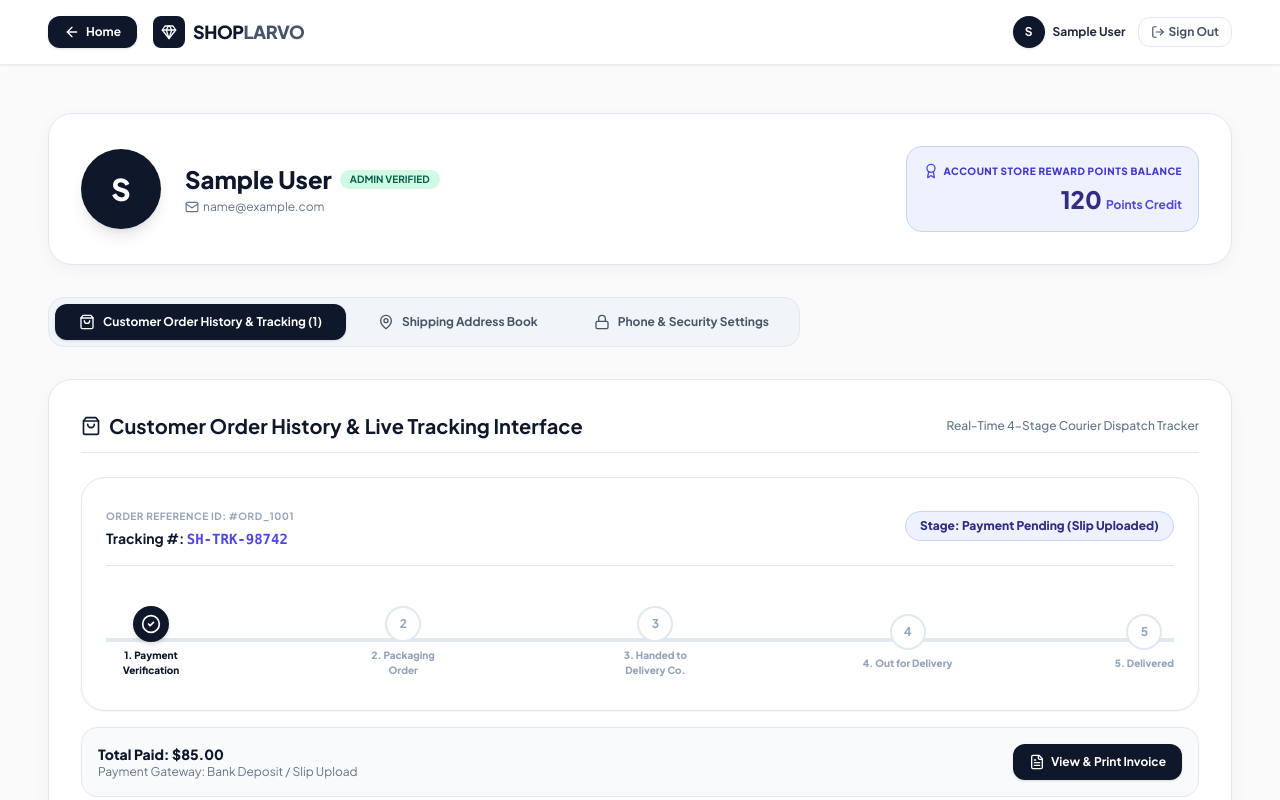
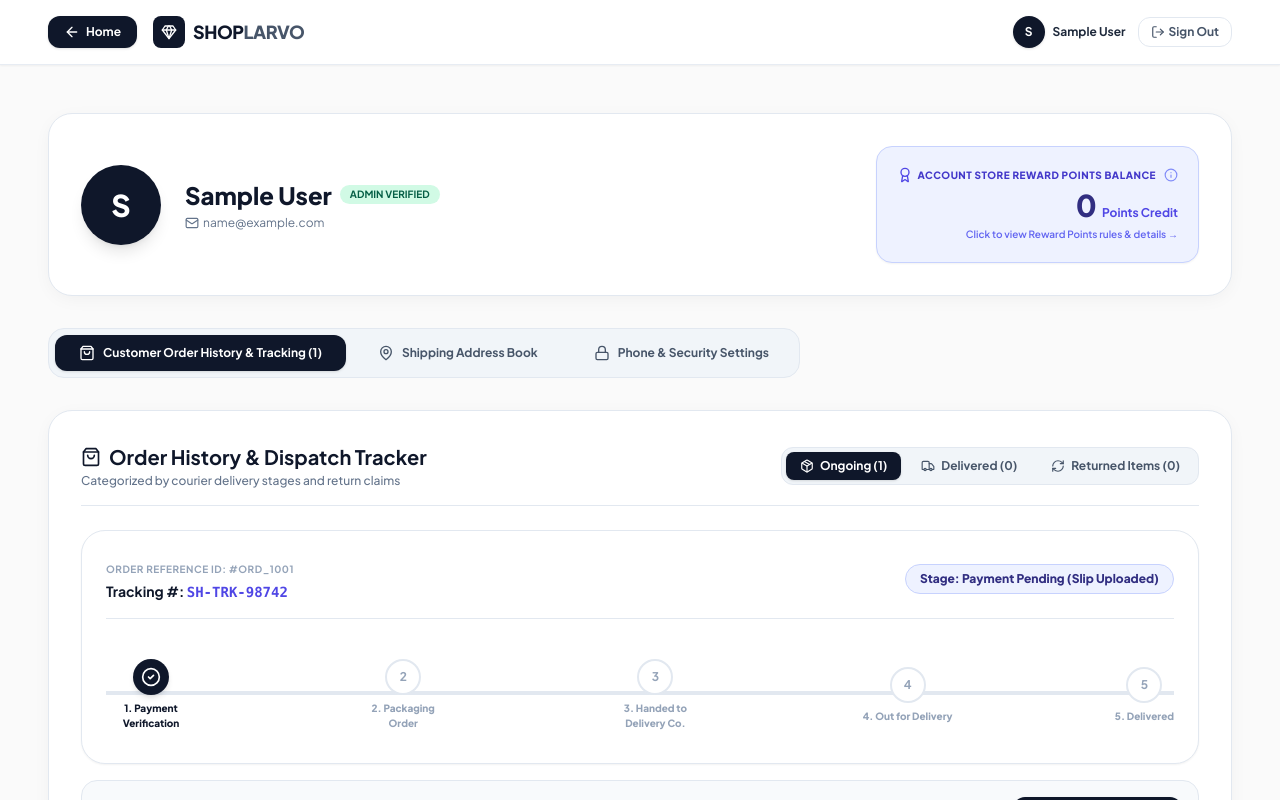
Before and after one commit to lakshan101/shoplarvo, a React (Vite) app in the folder client/: page /profile in a window 1280 px wide. Shown: the top 800 px of the page. Built offline with nearby package versions, Linux system fonts and the light colour scheme; no server answers; sample sign-in values are in the browser's storage; the HTML template or start-up script is replaced by a standard one.

Commit message:
Update store currency to LKR Rs., 1:1 reward points refund ratio, interactive reward points policy modal, and categorized package sub-tabs

```diff
--- a/client/src/components/common/ProductQuickViewModal.js
+++ b/client/src/components/common/ProductQuickViewModal.js
@@ -92,13 +92,13 @@ export default function ProductQuickViewModal({ product, onClose }) {
             <h2 className="text-2xl font-bold text-slate-900 tracking-tight">{product.title}</h2>
 
             <div className="flex items-baseline gap-3">
-              <span className="text-3xl font-extrabold text-slate-900">${product.price.toFixed(2)}</span>
+              <span className="text-3xl font-extrabold text-slate-900">Rs. {product.price.toFixed(2)}</span>
               {product.originalPrice && (
-                <span className="text-base text-slate-400 line-through">${product.originalPrice.toFixed(2)}</span>
+                <span className="text-base text-slate-400 line-through">Rs. {product.originalPrice.toFixed(2)}</span>
               )}
               {product.originalPrice && (
                 <span className="text-xs font-bold text-blue-700 px-2.5 py-0.5 rounded bg-blue-50 border border-blue-200">
-                  SAVE ${(product.originalPrice - product.price).toFixed(2)}
+                  SAVE Rs. {(product.originalPrice - product.price).toFixed(2)}
                 </span>
               )}
             </div>
--- a/client/src/epics/E3_ShoppingAndOrders/CheckoutStepper.js
+++ b/client/src/epics/E3_ShoppingAndOrders/CheckoutStepper.js
@@ -398,11 +398,11 @@ export default function CheckoutStepper() {
           <div className="p-4 rounded-2xl bg-slate-50 border border-slate-200 space-y-2 text-xs">
             <div className="flex justify-between text-slate-600">
               <span>Cart Subtotal</span>
-              <span>${cartTotal.toFixed(2)}</span>
+              <span>Rs. {cartTotal.toFixed(2)}</span>
             </div>
             <div className="flex justify-between text-blue-700 font-bold">
               <span>25% Promo Discount</span>
-              <span>-${discountAmount.toFixed(2)}</span>
+              <span>-Rs. {discountAmount.toFixed(2)}</span>
             </div>
             <div className="flex justify-between text-slate-600">
               <span>Shipping Fee</span>
@@ -410,7 +410,7 @@ export default function CheckoutStepper() {
             </div>
             <div className="flex justify-between text-base font-extrabold text-slate-900 pt-2 border-t border-slate-200">
               <span>Final Total</span>
-              <span>${finalTotal.toFixed(2)}</span>
+              <span>Rs. {finalTotal.toFixed(2)}</span>
             </div>
           </div>
 
--- a/client/src/epics/E3_ShoppingAndOrders/InvoiceView.js
+++ b/client/src/epics/E3_ShoppingAndOrders/InvoiceView.js
@@ -60,7 +60,7 @@ export default function InvoiceView({ order }) {
               <td className="py-3 px-4 font-bold text-slate-900">{item.title}</td>
               <td className="py-3 px-4 text-slate-500">{item.selectedSize} / {item.selectedColor}</td>
               <td className="py-3 px-4 font-bold text-slate-900">{item.quantity}</td>
-              <td className="py-3 px-4 text-right font-extrabold text-slate-900">${(item.price * item.quantity).toFixed(2)}</td>
+              <td className="py-3 px-4 text-right font-extrabold text-slate-900">Rs. {(item.price * item.quantity).toFixed(2)}</td>
             </tr>
           ))}
         </tbody>
@@ -73,7 +73,7 @@ export default function InvoiceView({ order }) {
         </button>
         <div className="text-right">
           <span className="text-xs text-slate-500 font-bold uppercase tracking-wider block">Grand Total</span>
-          <span className="text-2xl font-extrabold text-slate-900">${order.totalAmount?.toFixed(2)}</span>
+          <span className="text-2xl font-extrabold text-slate-900">Rs. {order.totalAmount?.toFixed(2)}</span>
         </div>
       </div>
 
--- a/client/src/epics/E3_ShoppingAndOrders/OrderTracking.js
+++ b/client/src/epics/E3_ShoppingAndOrders/OrderTracking.js
@@ -157,7 +157,7 @@ export default function OrderTracking({ order, onReturnSubmitted }) {
       {order.returnStatus === 'Approved & Points Credited' && (
         <div className="p-4 rounded-2xl bg-emerald-50 border border-emerald-200 text-emerald-900 text-xs font-bold flex items-center gap-2">
           <Award className="w-5 h-5 text-emerald-600 shrink-0" />
-          <span>🎉 Return Approved! Store Reward Points (+{Math.round((order.totalAmount || 0) * 10)} Pts) have been credited to your account for future purchases!</span>
+          <span>🎉 Return Approved! Store Reward Points (+{Math.round(order.totalAmount || 0)} Pts) have been credited to your account for future purchases!</span>
         </div>
       )}
 
--- a/client/src/pages/Shop.js
+++ b/client/src/pages/Shop.js
@@ -347,9 +347,9 @@ export default function Shop() {
                           {product.title}
                         </h3>
                         <div className="flex items-center gap-2 mt-1.5">
-                          <span className="text-lg font-extrabold text-slate-900">${product.price.toFixed(2)}</span>
+                          <span className="text-lg font-extrabold text-slate-900">Rs. {product.price.toFixed(2)}</span>
                           {product.originalPrice && (
-                            <span className="text-xs text-slate-400 line-through">${product.originalPrice.toFixed(2)}</span>
+                            <span className="text-xs text-slate-400 line-through">Rs. {product.originalPrice.toFixed(2)}</span>
                           )}
                         </div>
                       </div>
--- a/client/src/pages/UserProfile.js
+++ b/client/src/pages/UserProfile.js
@@ -1,19 +1,25 @@
 import React, { useState, useEffect, useContext } from 'react';
 import { AuthContext } from '../context/AuthContext';
 import { getMyOrdersApi } from '../api/orderApi';
+import { getProfileApi } from '../api/authApi';
 import AddressManager from '../epics/E1_CustomerManagement/AddressManager';
 import OrderTracking from '../epics/E3_ShoppingAndOrders/OrderTracking';
 import InvoiceView from '../epics/E3_ShoppingAndOrders/InvoiceView';
-import { User, MapPin, ShoppingBag, ShieldCheck, Mail, Phone, FileText, Lock, KeyRound, Check, AlertCircle, Edit3, Award, Clock } from 'lucide-react';
+import {
+  User, MapPin, ShoppingBag, ShieldCheck, Mail, Phone, FileText, Lock,
+  AlertCircle, Award, Clock, Package, Truck, RefreshCw, Info, X, CheckCircle2
+} from 'lucide-react';
 import { useLocation } from 'react-router-dom';
 
 export default function UserProfile() {
-  const { user, token } = useContext(AuthContext);
+  const { user, token, updateUserState } = useContext(AuthContext);
   const location = useLocation();
   const [activeTab, setActiveTab] = useState('orders'); // 'orders', 'address', 'security'
+  const [orderSubTab, setOrderSubTab] = useState('ongoing'); // 'ongoing', 'delivered', 'returns'
   const [orders, setOrders] = useState([]);
   const [loadingOrders, setLoadingOrders] = useState(true);
   const [selectedInvoiceOrder, setSelectedInvoiceOrder] = useState(null);
+  const [showRewardModal, setShowRewardModal] = useState(false);
 
   // Phone Edit Form State
   const [primaryPhone, setPrimaryPhone] = useState(user?.phone || '+94 70 555 1212');
@@ -39,6 +45,15 @@ export default function UserProfile() {
     const newOrderFromCheckout = location.state?.newOrder;
 
     if (token) {
+      // Refresh user profile to update Reward Points in real-time
+      getProfileApi(token)
+        .then(res => {
+          if (res.success && res.user) {
+            updateUserState(res.user);
+          }
+        })
+        .catch(() => {});
+
       getMyOrdersApi(token)
         .then(res => {
           let list = res.orders || [];
@@ -59,6 +74,7 @@ export default function UserProfile() {
                 paymentMethod: 'Bank Deposit / Slip Upload',
                 paymentSlipUrl: 'https://images.unsplash.com/photo-1554224155-8d04cb21cd6c?w=400',
                 status: 'Payment Pending (Slip Uploaded)',
+                returnStatus: 'None',
                 trackingNumber: 'SH-TRK-98742',
                 createdAt: new Date(),
                 orderItems: [{ title: 'Urban Cyberpunk Oversized Hoodie', quantity: 1, price: 85.00, selectedSize: 'L', selectedColor: 'Black', image: 'https://images.unsplash.com/photo-1556905055-8f358a7a47b2?w=600' }]
@@ -82,6 +98,7 @@ export default function UserProfile() {
                 paymentMethod: 'Bank Deposit / Slip Upload',
                 paymentSlipUrl: 'https://images.unsplash.com/photo-1554224155-8d04cb21cd6c?w=400',
                 status: 'Payment Pending (Slip Uploaded)',
+                returnStatus: 'None',
                 trackingNumber: 'SH-TRK-98742',
                 createdAt: new Date(),
                 orderItems: [{ title: 'Urban Cyberpunk Oversized Hoodie', quantity: 1, price: 85.00, selectedSize: 'L', selectedColor: 'Black', image: 'https://images.unsplash.com/photo-1556905055-8f358a7a47b2?w=600' }]
@@ -104,6 +121,7 @@ export default function UserProfile() {
             paymentMethod: 'Bank Deposit / Slip Upload',
             paymentSlipUrl: 'https://images.unsplash.com/photo-1554224155-8d04cb21cd6c?w=400',
             status: 'Payment Pending (Slip Uploaded)',
+            returnStatus: 'None',
             trackingNumber: 'SH-TRK-98742',
             createdAt: new Date(),
             orderItems: [{ title: 'Urban Cyberpunk Oversized Hoodie', quantity: 1, price: 85.00, selectedSize: 'L', selectedColor: 'Black', image: 'https://images.unsplash.com/photo-1556905055-8f358a7a47b2?w=600' }]
@@ -112,7 +130,7 @@ export default function UserProfile() {
       }
       setLoadingOrders(false);
     }
-  }, [token, location, user]);
+  }, [token, location]);
 
   const handleUpdatePhones = async (e) => {
     e.preventDefault();
@@ -181,6 +199,15 @@ export default function UserProfile() {
     );
   }
 
+  // Categorize orders into distinct package tabs
+  const ongoingOrders = orders.filter(o => o.status !== 'Successfully Delivered' && (!o.returnStatus || o.returnStatus === 'None'));
+  const deliveredOrders = orders.filter(o => o.status === 'Successfully Delivered' && (!o.returnStatus || o.returnStatus === 'None'));
+  const returnOrders = orders.filter(o => o.returnStatus && o.returnStatus !== 'None');
+
+  const currentDisplayedOrders =
+    orderSubTab === 'ongoing' ? ongoingOrders :
+    orderSubTab === 'delivered' ? deliveredOrders : returnOrders;
+
   return (
     <div className="space-y-8 animate-fade-in py-4 w-full text-slate-900">
 
@@ -203,13 +230,20 @@ export default function UserProfile() {
           </div>
         </div>
 
-        {/* Customer Reward Points Credit Balance Counter */}
-        <div className="p-4 rounded-2xl bg-indigo-50 border border-indigo-200 text-center md:text-right shrink-0">
+        {/* Customer Reward Points Credit Balance Counter (Interactive Modal Trigger) */}
+        <div
+          onClick={() => setShowRewardModal(true)}
+          className="p-5 rounded-2xl bg-indigo-50 hover:bg-indigo-100/80 border border-indigo-200 text-center md:text-right shrink-0 cursor-pointer transition-all shadow-sm group relative"
+        >
           <span className="text-[10px] font-extrabold uppercase tracking-wider text-indigo-700 block flex items-center justify-center md:justify-end gap-1">
-            <Award className="w-4 h-4 text-indigo-600" /> Account Store Reward Points Balance
+            <Award className="w-4 h-4 text-indigo-600 group-hover:scale-110 transition-transform" /> ACCOUNT STORE REWARD POINTS BALANCE
+            <Info className="w-3.5 h-3.5 text-indigo-400 ml-1" />
           </span>
-          <span className="text-2xl font-black text-indigo-900 mt-1 block">
-            {user.rewardPoints || 120} <span className="text-xs font-bold text-indigo-600">Points Credit</span>
+          <span className="text-3xl font-black text-indigo-900 mt-1 block">
+            {user.rewardPoints || 0} <span className="text-xs font-bold text-indigo-600">Points Credit</span>
+          </span>
+          <span className="text-[10px] text-indigo-500 font-semibold block mt-1 hover:underline">
+            Click to view Reward Points rules & details →
           </span>
         </div>
       </div>
@@ -245,22 +279,55 @@ export default function UserProfile() {
       {/* Interface Tab 1: Customer Order History & Tracking Interface */}
       {activeTab === 'orders' && (
         <div className="glass-card p-8 rounded-3xl border border-slate-200 bg-white space-y-6 shadow-sm">
-          <div className="flex justify-between items-center border-b border-slate-200 pb-3">
-            <h2 className="text-xl font-bold text-slate-900 flex items-center gap-2">
-              <ShoppingBag className="w-5 h-5 text-slate-900" /> Customer Order History & Live Tracking Interface
-            </h2>
-            <span className="text-xs text-slate-500 font-medium">Real-Time 4-Stage Courier Dispatch Tracker</span>
+
+          <div className="flex flex-col md:flex-row justify-between items-start md:items-center gap-4 border-b border-slate-200 pb-4">
+            <div>
+              <h2 className="text-xl font-bold text-slate-900 flex items-center gap-2">
+                <ShoppingBag className="w-5 h-5 text-slate-900" /> Order History & Dispatch Tracker
+              </h2>
+              <p className="text-xs text-slate-500 font-medium mt-0.5">Categorized by courier delivery stages and return claims</p>
+            </div>
+
+            {/* Categorized Package Sub-Tabs */}
+            <div className="flex items-center gap-1.5 bg-slate-100 p-1 rounded-xl border border-slate-200 text-xs font-bold">
+              <button
+                onClick={() => setOrderSubTab('ongoing')}
+                className={`px-3.5 py-1.5 rounded-lg flex items-center gap-1.5 transition-all ${
+                  orderSubTab === 'ongoing' ? 'bg-slate-900 text-white shadow' : 'text-slate-600 hover:text-slate-900'
+                }`}
+              >
+                <Package className="w-3.5 h-3.5" /> Ongoing ({ongoingOrders.length})
+              </button>
+              <button
+                onClick={() => setOrderSubTab('delivered')}
+                className={`px-3.5 py-1.5 rounded-lg flex items-center gap-1.5 transition-all ${
+                  orderSubTab === 'delivered' ? 'bg-emerald-700 text-white shadow' : 'text-slate-600 hover:text-slate-900'
+                }`}
+              >
+                <Truck className="w-3.5 h-3.5" /> Delivered ({deliveredOrders.length})
+              </button>
+              <button
+                onClick={() => setOrderSubTab('returns')}
+                className={`px-3.5 py-1.5 rounded-lg flex items-center gap-1.5 transition-all ${
+                  orderSubTab === 'returns' ? 'bg-purple-700 text-white shadow' : 'text-slate-600 hover:text-slate-900'
+                }`}
+              >
+                <RefreshCw className="w-3.5 h-3.5" /> Returned Items ({returnOrders.length})
+              </button>
+            </div>
           </div>
 
           {loadingOrders ? (
             <div className="text-center py-8 text-xs text-slate-400">Loading your order history...</div>
-          ) : orders.length === 0 ? (
+          ) : currentDisplayedOrders.length === 0 ? (
             <div className="text-center py-12 text-xs text-slate-500 bg-slate-50 rounded-2xl border border-slate-200">
-              You haven't placed any apparel orders yet.
+              {orderSubTab === 'ongoing' && "No ongoing packages currently in transit."}
+              {orderSubTab === 'delivered' && "No delivered packages found in your history."}
+              {orderSubTab === 'returns' && "No returned packages or active refund claims."}
             </div>
           ) : (
             <div className="space-y-6">
-              {orders.map((ord) => (
+              {currentDisplayedOrders.map((ord) => (
                 <div key={ord._id} className="space-y-4">
                   {/* Live Stepper Component */}
                   <OrderTracking order={ord} />
@@ -268,7 +335,7 @@ export default function UserProfile() {
                   {/* Itemized Order Details & Invoice Trigger */}
                   <div className="flex flex-col sm:flex-row justify-between items-start sm:items-center bg-slate-50 p-4 rounded-2xl border border-slate-200 text-xs gap-4">
                     <div>
-                      <p className="font-extrabold text-slate-900 text-sm">Total Paid: ${ord.totalAmount?.toFixed(2)}</p>
+                      <p className="font-extrabold text-slate-900 text-sm">Total Paid: Rs. {ord.totalAmount?.toFixed(2)}</p>
                       <p className="text-slate-500">Payment Gateway: {ord.paymentMethod || 'Bank Deposit / Slip Upload'}</p>
                     </div>
                     <button
@@ -379,6 +446,71 @@ export default function UserProfile() {
         </div>
       )}
 
+      {/* Reward Points Explanation Modal */}
+      {showRewardModal && (
+        <div className="fixed inset-0 z-50 flex items-center justify-center p-4 bg-slate-900/60 backdrop-blur-md animate-fade-in">
+          <div className="bg-white rounded-3xl border border-slate-200 p-6 sm:p-8 max-w-lg w-full shadow-2xl space-y-6 relative text-xs text-slate-800">
+            <button
+              onClick={() => setShowRewardModal(false)}
+              className="absolute top-6 right-6 p-2 text-slate-400 hover:text-slate-900 rounded-full hover:bg-slate-100 transition-colors"
+            >
+              <X className="w-5 h-5" />
+            </button>
+
+            <div className="space-y-2">
+              <div className="inline-flex items-center gap-2 px-3 py-1 rounded-full bg-indigo-100 text-indigo-800 text-[10px] font-extrabold uppercase tracking-wider">
+                <Award className="w-4 h-4 text-indigo-600" /> STORE REWARD POINTS POLICY
+              </div>
+              <h3 className="text-xl font-extrabold text-slate-900">How Reward Points & Refunds Work</h3>
+              <p className="text-slate-500 leading-relaxed">
+                ShopLarvo provides a seamless 1:1 Store Reward Point credit policy for returned fashion items.
+              </p>
+            </div>
+
+            <div className="space-y-3 pt-1">
+              <div className="p-3.5 rounded-2xl bg-indigo-50/70 border border-indigo-100 flex items-start gap-3">
+                <CheckCircle2 className="w-5 h-5 text-indigo-600 shrink-0 mt-0.5" />
+                <div>
+                  <h4 className="font-extrabold text-indigo-950 text-xs">1:1 Returned Item Credit (1 Rupee = 1 Point)</h4>
+                  <p className="text-indigo-800/80 text-[11px] mt-0.5 leading-normal">
+                    When an Admin approves your returned package refund, <strong>100% of the returned item value is credited to your Reward Points balance</strong>. For example, returning an item worth <strong>Rs. 85.00</strong> credits <strong>85 Points</strong> directly into your account!
+                  </p>
+                </div>
+              </div>
+
+              <div className="p-3.5 rounded-2xl bg-emerald-50/70 border border-emerald-100 flex items-start gap-3">
+                <CheckCircle2 className="w-5 h-5 text-emerald-600 shrink-0 mt-0.5" />
+                <div>
+                  <h4 className="font-extrabold text-emerald-950 text-xs">New Customer Accounts Start at 0 Points</h4>
+                  <p className="text-emerald-800/80 text-[11px] mt-0.5 leading-normal">
+                    All newly registered accounts start with <strong>0 Reward Points</strong>. Points accumulate automatically as your return item refunds are processed by management.
+                  </p>
+                </div>
+              </div>
+
+              <div className="p-3.5 rounded-2xl bg-slate-50 border border-slate-200 flex items-start gap-3">
+                <CheckCircle2 className="w-5 h-5 text-slate-700 shrink-0 mt-0.5" />
+                <div>
+                  <h4 className="font-extrabold text-slate-900 text-xs">Redeem Points for Future Clothing Orders</h4>
+                  <p className="text-slate-600 text-[11px] mt-0.5 leading-normal">
+                    Use your accumulated store reward points during checkout to get instant discounts on future apparel purchases.
+                  </p>
+                </div>
+              </div>
+            </div>
+
+            <div className="pt-2 flex justify-end">
+              <button
+                onClick={() => setShowRewardModal(false)}
+                className="w-full py-3 rounded-2xl bg-slate-900 text-white font-extrabold uppercase tracking-wider text-xs shadow-lg hover:bg-indigo-600 transition-colors"
+              >
+                GOT IT, CLOSE INFO
+              </button>
+            </div>
+          </div>
+        </div>
+      )}
+
       {/* Invoice Modal Preview */}
       {selectedInvoiceOrder && (
         <div className="fixed inset-0 z-50 flex items-center justify-center p-4 bg-slate-900/60 backdrop-blur-md">
```
Also changed, not shown: client/src/pages/PaymentDashboard.js (+18 -17 lines), 2 other files (tests, documents, lock files or other folders).
